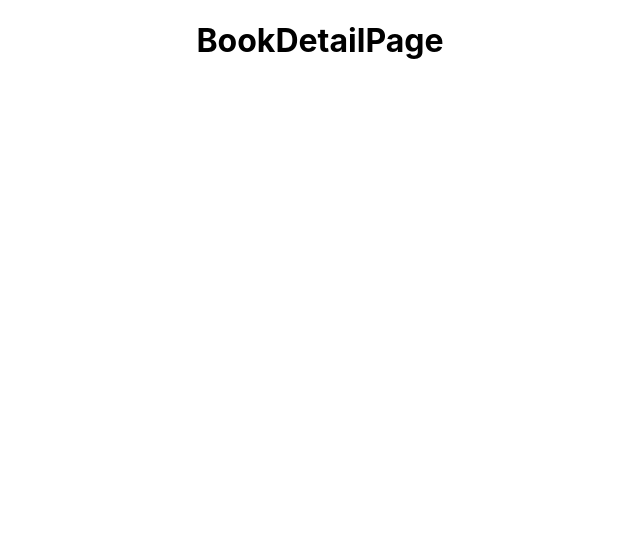
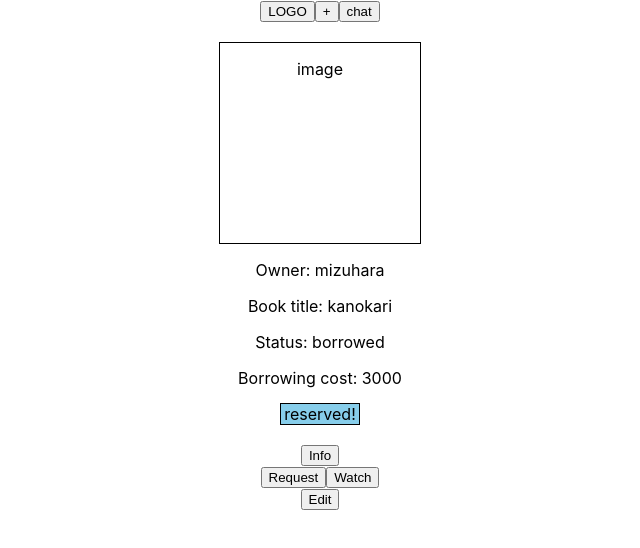
Before and after one commit to swsnu/swppfall2022-team8, a React (Create React App) app in the folder frontend/: page /book/1 in a window 1280 px wide. Shown: the top 548 px of the page, without its empty margins (320-960 px from the left). Built offline with nearby package versions, Linux system fonts and the light colour scheme.

Commit message:
add BookDetailPage

```diff
--- /dev/null
+++ b/frontend/src/components/BookListEntity/BookListEntity.css
@@ -0,0 +1,8 @@
+.book-list-entity {
+  height: 50px;
+  border: 1px solid black;
+}
+.book-list-entity:hover {
+  background-color: skyblue;
+  cursor: pointer;
+}
--- a/frontend/src/components/BookListEntity/BookListEntity.tsx
+++ b/frontend/src/components/BookListEntity/BookListEntity.tsx
@@ -1,4 +1,5 @@
 import { useNavigate } from "react-router";
+import './BookListEntity.css';
 
 interface IProps {
   key: string,
@@ -12,7 +13,7 @@ const BookListEntity = (props: IProps) => {
   return (
     <div
       key={props.key}
-      style={({ border: "1px solid black" })}
+      className="book-list-entity"
       onClick={() => navigate(`/book/${props.id}`)}
     >
       <p>{props.title}</p>
--- /dev/null
+++ b/frontend/src/components/SearchBar/SearchBar.tsx
@@ -0,0 +1,29 @@
+import { useState } from "react";
+import { useNavigate } from "react-router";
+
+interface IProps {
+  initContent: string;
+};
+
+const SearchBar = (props: IProps) => {
+  const [content, setContent] = useState<string>(props.initContent);
+
+  const navigate = useNavigate();
+
+  return (
+    <>
+      <input
+        id="search-bar"
+        value={content}
+        onChange={event => setContent(event.target.value)}
+        onKeyDown={event => { if(event.key === 'Enter') navigate(`/search/${content}`)}}
+      />
+      <button
+        type="button"
+        onClick={() => navigate(`/search/${content}`)}
+      >Search</button>
+    </>
+  )
+};
+
+export default SearchBar;
--- /dev/null
+++ b/frontend/src/containers/BookDetailPage/BookDetailPage.css
@@ -0,0 +1,19 @@
+.image-test {
+  width: 200px;
+  height: 200px;
+  margin: 0px auto;
+  border: 1px solid black;
+}
+
+.reserved-icon {
+  border: 1px solid black;
+  padding: 0 3px;
+  background-color: skyblue;
+}
+
+.info-box {
+  border: 1px solid black;
+  width: 500px;
+  margin: 0 auto;
+  padding: 3px;
+}
--- a/frontend/src/containers/BookDetailPage/BookDetailPage.tsx
+++ b/frontend/src/containers/BookDetailPage/BookDetailPage.tsx
@@ -1,7 +1,72 @@
+import { useState } from "react";
+import { useNavigate, useParams } from "react-router";
+import "./BookDetailPage.css";
+
+const testBookDetail = {
+  id: 1,
+  title: "kanokari",
+  owner: "mizuhara",
+  status: "borrowed",
+  cost: 3000,
+  reserved: true,
+  info: "\"Until now, I've always had a five star rating! Give me back my five star rating right now, got it!?\"",
+  tags: ["light_novel", "love_comedy"],
+  questions: ["You should give me a five star rating."]
+}
+
 const BookDetailPage = () => {
+  const [infoVisible, setInfoVisible] = useState<boolean>(false);
+
+  const { id } = useParams();
+  const navigate = useNavigate();
+
   return (
     <>
-      <h1>BookDetailPage</h1>
+      <button
+        type="button"
+        onClick={() => navigate("/main")}
+      >LOGO</button>
+      <button
+        type="button"
+        onClick={() => navigate("/book/register")}
+      >+</button>
+      <button
+        type="button"
+        onClick={() => navigate("/chatting")}
+      >chat</button>
+      <br/><br/>
+      <div className="image-test"><p>image</p></div>
+      <p>Owner: {testBookDetail.owner}</p>
+      <p>Book title: {testBookDetail.title}</p>
+      <p>Status: {testBookDetail.status}</p>
+      <p>Borrowing cost: {testBookDetail.cost}</p>
+      {testBookDetail.reserved ? (
+        <>
+          <span className="reserved-icon">
+            reserved!
+          </span>
+          <br/>
+        </>
+      ) : null}
+      <br/>
+      <button
+        type="button"
+        onClick={() => setInfoVisible(!infoVisible)}
+      >Info</button>
+      <br/>
+      <div className="info-box" hidden={!infoVisible}>
+        {testBookDetail.info}
+      </div>
+      <button
+        type="button"
+        onClick={() => navigate(`/book/${id}/request`)}
+      >Request</button>
+      <button type="button">Watch</button>
+      <br/>
+      <button
+        type="button"
+        onClick={() => navigate(`/book/${id}/edit`)}
+      >Edit</button>
     </>
   );
 }
--- a/frontend/src/containers/BookListPage/BookListPage.tsx
+++ b/frontend/src/containers/BookListPage/BookListPage.tsx
@@ -1,17 +1,32 @@
-import { useParams } from "react-router";
+import { useNavigate, useParams } from "react-router";
 import BookListEntity from "../../components/BookListEntity/BookListEntity";
+import SearchBar from "../../components/SearchBar/SearchBar";
 
+const testSearchResult = [
+  { id: 1, title: "kanokari" },
+  { id: 2, title: "bluerock" },
+];
 
 const BookListPage = () => {
-  const testSearchResult = [
-    { id: 1, title: "kanokari" },
-    { id: 2, title: "bluerock" },
-  ];
-
   const { key } = useParams();
+  const navigate = useNavigate();
 
   return (
     <>
+      <button
+        type="button"
+        onClick={() => navigate("/main")}
+      >LOGO</button>
+      <button
+        type="button"
+        onClick={() => navigate("/book/register")}
+      >+</button>
+      <button
+        type="button"
+        onClick={() => navigate("/chatting")}
+      >chat</button>
+      <br/>
+      <SearchBar initContent={key ?? ""} />
       <p>Search Result about "{key}"</p>
       {testSearchResult.map(book => (
         <BookListEntity
@@ -22,6 +37,6 @@ const BookListPage = () => {
       ))}
     </>
   );
-}
+};
 
-export default BookListPage
+export default BookListPage;
--- a/frontend/src/store/index.ts
+++ b/frontend/src/store/index.ts
@@ -0,0 +1 @@
+export default void 0;
```
